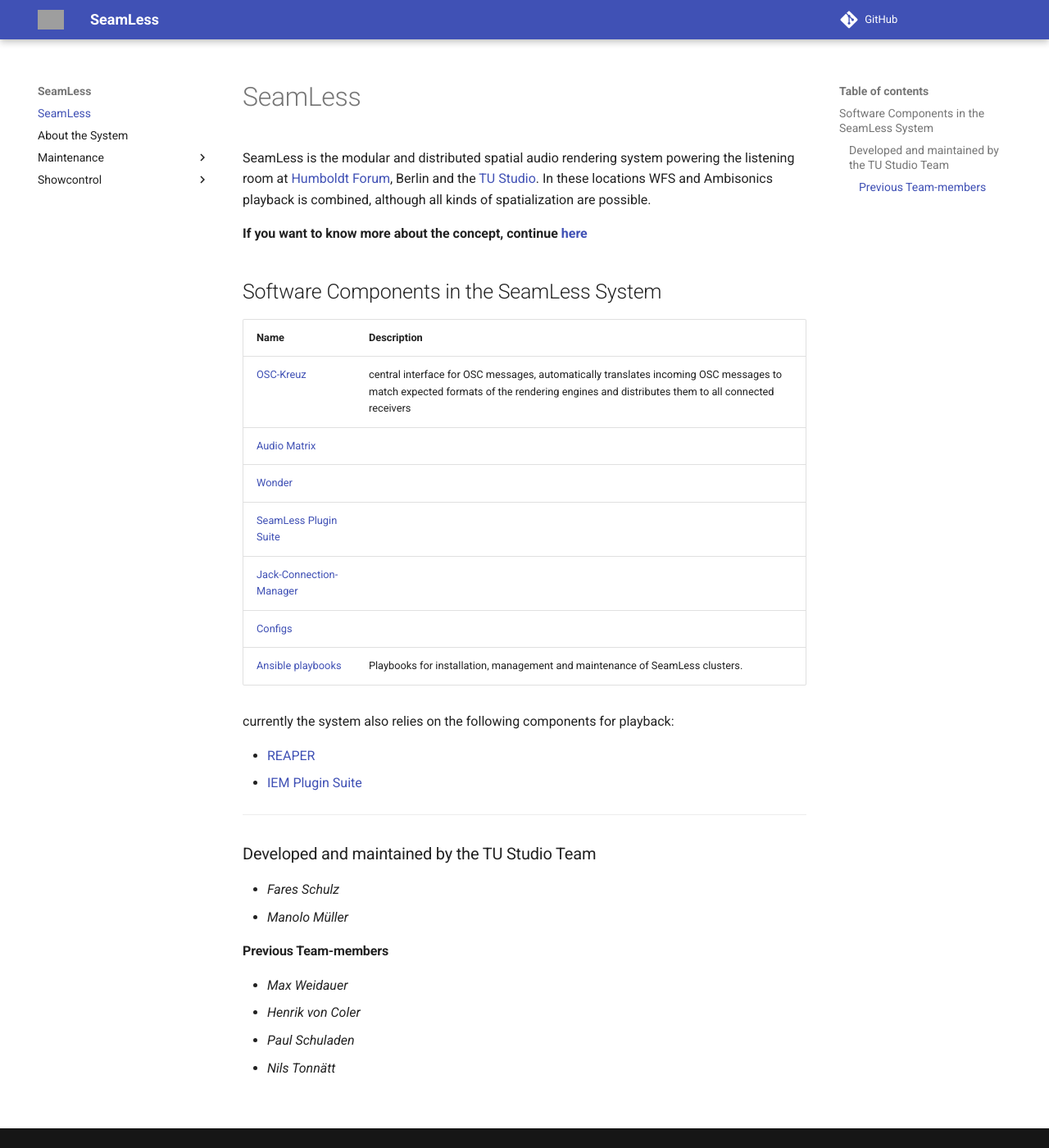
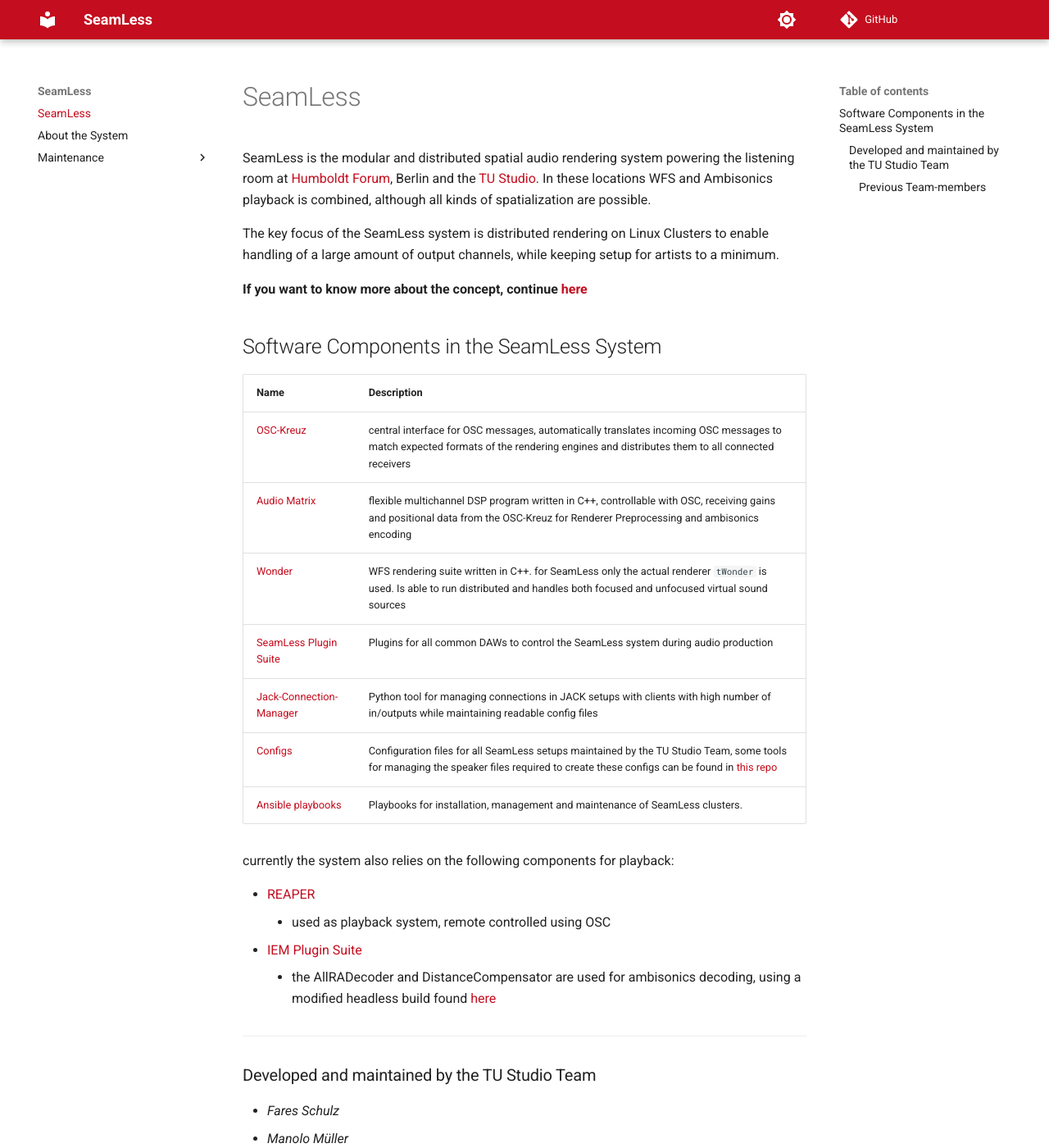
Before and after one commit to tu-studio/seamless-docs, an MkDocs documentation site: the page built from old/Documentation/docs/index.md, in a window 1280 px wide and 1400 px high. Shown: the whole window at 82% size. Built offline with MkDocs 1.6.1 and Material for MkDocs 9.7.7, drawn with Linux system fonts in a browser that asks for light colours; comment, search, counter and statistics services are not loaded; grey boxes are pictures that could not be loaded.

Commit message:
updated lots of files

```diff
--- a/old/Documentation/docs/index.md
+++ b/old/Documentation/docs/index.md
@@ -2,6 +2,8 @@
 
 SeamLess is the modular and distributed spatial audio rendering system powering the listening room at [Humboldt Forum](https://www.humboldtforum.org/en/), Berlin and the [TU Studio](https://www.tu.berlin/ak/einrichtungen-services/tu-studio).
 In these locations WFS and Ambisonics playback is combined, although all kinds of spatialization are possible.
+
+The key focus of the SeamLess system is distributed rendering on Linux Clusters to enable handling of a large amount of output channels, while keeping setup for artists to a minimum.
 
 
 **If you want to know more about the concept, continue [here](about/)**
@@ -15,17 +17,20 @@
 | Name | Description |
 | --- | ---|
 | [OSC-Kreuz](https://tu-studio.github.io/osc-kreuz/) | central interface for OSC messages, automatically translates incoming OSC messages to match expected formats of the rendering engines and distributes them to all connected receivers |
-| [Audio Matrix](https://tu-studio.github.io/audio-matrix/) | |
-| [Wonder](https://tu-studio.github.io/wonder/) | |
-| [SeamLess Plugin Suite](https://github.com/tu-studio/seamless-plugin-suite) | |
-| [Jack-Connection-Manager](https://github.com/tu-studio/jack-connection-manager) | |
-| [Configs](https://github.com/tu-studio/seamless-configs) | |
+| [Audio Matrix](https://tu-studio.github.io/audio-matrix/) | flexible multichannel DSP program written in C++, controllable with OSC, receiving gains and positional data from the OSC-Kreuz for Renderer Preprocessing and ambisonics encoding |
+| [Wonder](https://tu-studio.github.io/wonder/) | WFS rendering suite written in C++. for SeamLess only the actual renderer `tWonder` is used. Is able to run distributed and handles both focused and unfocused virtual sound sources |
+| [SeamLess Plugin Suite](https://github.com/tu-studio/seamless-plugin-suite) | Plugins for all common DAWs to control the SeamLess system during audio production |
+| [Jack-Connection-Manager](https://github.com/tu-studio/jack-connection-manager) | Python tool for managing connections in JACK setups with clients with high number of in/outputs while maintaining readable config files |
+| [Configs](https://github.com/tu-studio/seamless-configs) | Configuration files for all SeamLess setups maintained by the TU Studio Team, some tools for managing the speaker files required to create these configs can be found in [this repo](https://github.com/tu-studio/seamless-config-tools) |
 | [Ansible playbooks](https://github.com/tu-studio/seamless-install-maintain) | Playbooks for installation, management and maintenance of SeamLess clusters. |
 
 currently the system also relies on the following components for playback:
 
 - [REAPER](https://reaper.fm)
+    - used as playback system, remote controlled using OSC
 - [IEM Plugin Suite](https://https://plugins.iem.at/)
+    - the AllRADecoder and DistanceCompensator are used for ambisonics decoding, using a modified headless build found [here](https://github.com/tu-studio/IEMPluginSuite)
+
 
 ----
 
--- /dev/null
+++ b/old/Documentation/docs/stylesheets/extra.css
@@ -0,0 +1,5 @@
+:root {
+    --md-primary-fg-color: #c40d1e;
+    --md-primary-fg-color--dark: #710c17;
+    --md-accent-fg-color: #ba5e67;
+}
--- a/old/Documentation/mkdocs.yml
+++ b/old/Documentation/mkdocs.yml
@@ -4,7 +4,25 @@
 theme:
   name: material
   highlightjs: true
-  logo: graphics/interface_HVC_small.png
+#   logo: graphics/interface_HVC_small.png
+  palette:
+    # Palette toggle for dark mode
+    - media: "(prefers-color-scheme: dark)"
+      scheme: slate
+      primary: custom
+      accent: custom
+      toggle:
+        icon: material/brightness-4
+        name: Switch to light mode
+    # Palette toggle for light mode
+    - media: "(prefers-color-scheme: light)"
+      scheme: default
+      primary: custom
+      accent: custom
+
+      toggle:
+        icon: material/brightness-7
+        name: Switch to dark mode
   features:
     - navigation.indexes
 
@@ -18,6 +36,9 @@
 #      cite_style: "pandoc"
 extra:
     generator: false
+
+extra_css:
+  - stylesheets/extra.css
 
 markdown_extensions:
   - attr_list
```
Also changed, not shown: old/Documentation/docs/maintenance/known_problems.md (+2 -1 lines), old/Documentation/docs/maintenance/new-reaper-project-to-playstation.md (+2 -1 lines), old/Documentation/docs/maintenance/old_project_migration.md (+20 -18 lines), old/Documentation/docs/maintenance/signalflow.md (+19 -3 lines), old/Documentation/graveyard/showcontrol/showcontrol.md (renamed from old/Documentation/docs/showcontrol/showcontrol.md), old/Documentation/graveyard/showcontrol/webcontrol.md (renamed from old/Documentation/docs/showcontrol/webcontrol.md).
